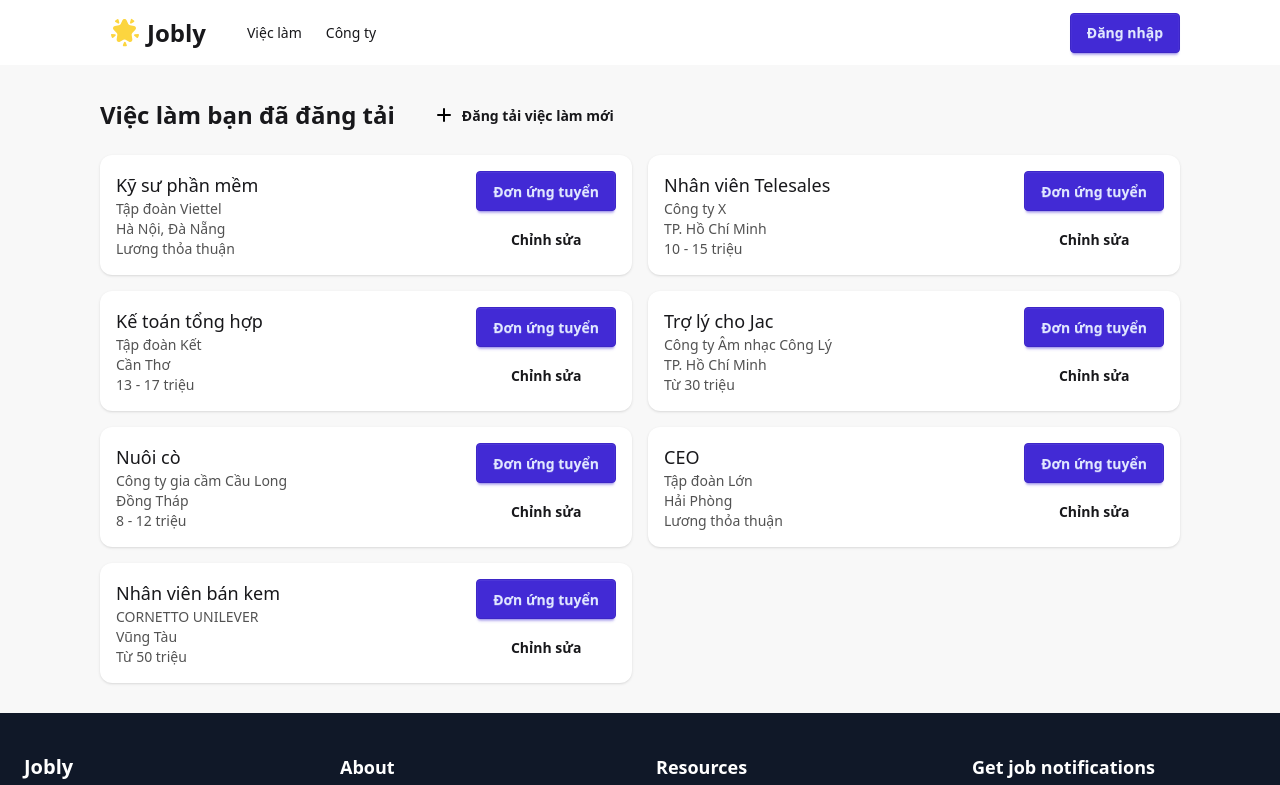
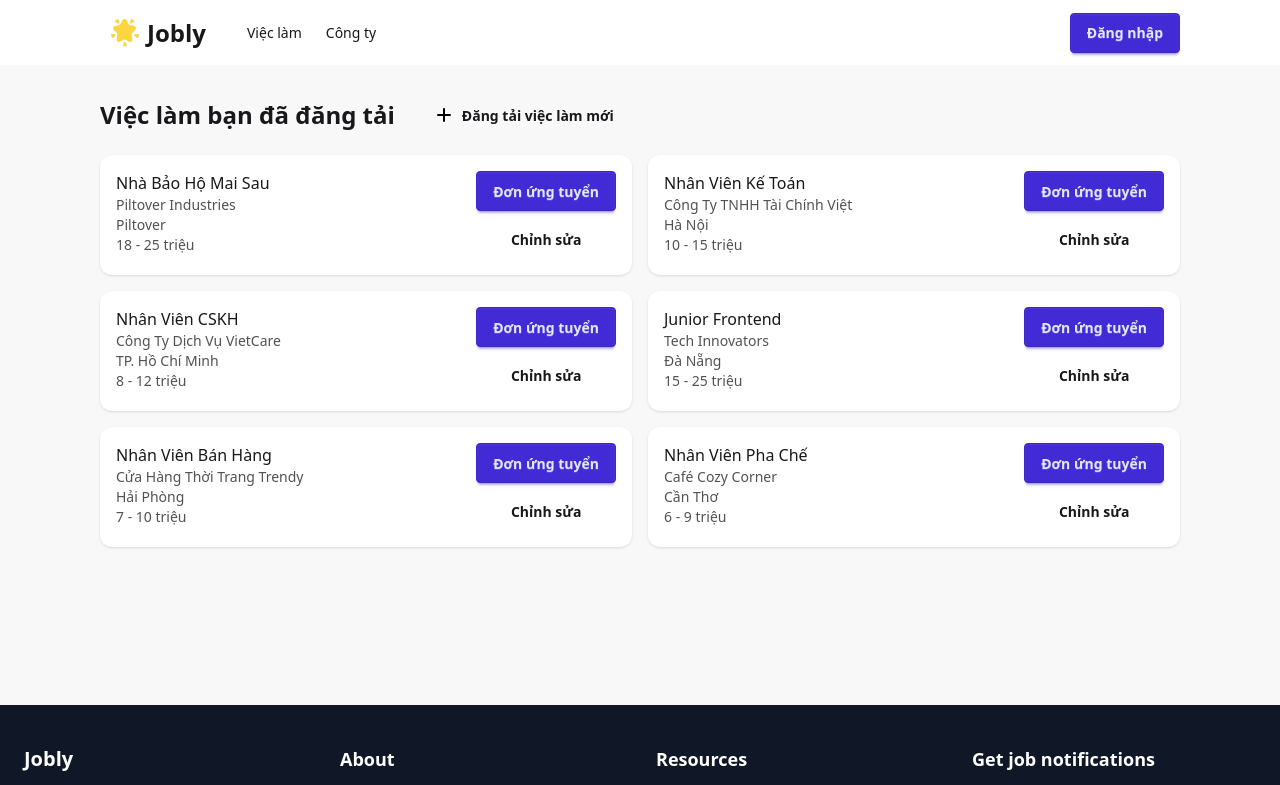
Before and after one commit to mhndckngyn/se332-demo-fe, a React (Vite) app: page /recruiter in a window 1280 px wide. Shown: the top 785 px of the page. Built offline with nearby package versions, Linux system fonts and the light colour scheme.

Commit message:
feat: finish add-edit job form

```diff
--- a/src/app/components/JobItem/JobItem.tsx
+++ b/src/app/components/JobItem/JobItem.tsx
@@ -6,7 +6,7 @@ export default function JobItem({ job, children }: JobItemProps) {
       <div className='flex-1 flex flex-col gap-3'>
         <div className='flex gap-3'>
           <div className='flex-1'>
-            <p className='font-medium text-lg block'>{job.name}</p>
+            <p className='font-medium block'>{job.name}</p>
             <p className='text-sm text-neutral-600'>{job.company}</p>
             <p className='text-sm text-neutral-600'>{job.location}</p>
             {job.minSalary && job.maxSalary && (
--- a/src/app/pages/Homepage/Homepage.tsx
+++ b/src/app/pages/Homepage/Homepage.tsx
@@ -1,4 +1,4 @@
-import { JobData } from '@/app/types/data.ts';
+import { JobGeneralData } from '@/app/types/data.ts';
 import { JobItemsExample } from '@/mocks/JobItemsExample.ts';
 import { useState } from 'react';
 import JobSection from './partials/JobSection.tsx';
@@ -6,7 +6,7 @@ import Search from './partials/Search.tsx';
 
 export default function Homepage() {
   const jobs = JobItemsExample;
-  const [applyingJob, setApplyingJob] = useState<JobData | null>(null);
+  const [applyingJob, setApplyingJob] = useState<JobGeneralData | null>(null);
 
   return (
     <div className='flex-1'>
--- a/src/app/pages/Homepage/types.ts
+++ b/src/app/pages/Homepage/types.ts
@@ -1,8 +1,8 @@
-import { JobData } from '@/app/types/data';
+import { JobGeneralData } from '@/app/types/data';
 
 export type JobSectionProps = {
-  initialJobs: JobData[];
-  setApplyingJob: React.Dispatch<React.SetStateAction<JobData | null>>;
+  initialJobs: JobGeneralData[];
+  setApplyingJob: React.Dispatch<React.SetStateAction<JobGeneralData | null>>;
 };
 
 export type FilterProps = {
--- a/src/app/pages/JobDetail/JobDetail.tsx
+++ b/src/app/pages/JobDetail/JobDetail.tsx
@@ -1,13 +1,30 @@
-import JobDetailsExample from '@/mocks/JobDetailsExample';
-import { useState } from 'react';
+import { JobDetailData } from '@/app/types/data';
+import JobDetailsListExample from '@/mocks/JobDetailsExample';
+import { useEffect, useState } from 'react';
+import { useParams } from 'react-router-dom';
 import JobApplicationForm from './partials/JobApplicationForm';
+
 const JobDetail = () => {
-  const jobDetail = JobDetailsExample;
+  const { id } = useParams();
+  const [job, setJob] = useState<JobDetailData | null>(null);
   const [openForm, setOpenForm] = useState<boolean>();
+
+  useEffect(() => {
+    const getJobInfo = async () => {
+      const currentJob = JobDetailsListExample.find((j) => j.id === id);
+      if (currentJob) {
+        setJob(currentJob);
+      }
+    };
+
+    getJobInfo();
+  }, [id]);
 
   const handleApply = () => {
     setOpenForm((prevState) => !prevState);
   };
+
+  if (!job) return <div>Job not found</div>;
 
   return (
     <div className='flex-1 min-h-[80vh]'>
@@ -20,7 +37,7 @@ const JobDetail = () => {
         </div>
       )}
       <div className='bg-[#F8F8FD] px-[100px] py-[40px] gap-[20px] grid place-items-center'>
-        <div className='flex bg-base-100 p-[30px] rounded-xl shadow-sm'>
+        <div className='flex bg-base-100 p-[30px] rounded-xl shadow-sm lg:min-w-[600px]'>
           <div className='bg-blue-500 text-white text-xl font-bold p-3 rounded-lg h-max mt-1'>
             S
           </div>
@@ -28,15 +45,15 @@ const JobDetail = () => {
             <div className='flex flex-col'>
               <div className='flex justify-between'>
                 <div>
-                  <h1 className='text-2xl font-bold'>{jobDetail.name}</h1>
-                  <p className='text-gray-500 mt-1 mb-3'>
-                    {jobDetail.company} ({jobDetail.location})
+                  <h1 className='text-2xl font-bold'>{job.name}</h1>
+                  <p className='text-gray-500 mt-1'>
+                    {job.company} ({job.location})
                   </p>
                 </div>
-                <button className='btn btn-primary' onClick={handleApply}>Ứng tuyển</button>
+                <button className='btn btn-primary' onClick={handleApply}>
+                  Ứng tuyển
+                </button>
               </div>
-              <p className='prose'>{jobDetail.description}</p>
-              <div></div>
             </div>
             <div className='divider'></div>
             <div className='flex justify-between'>
@@ -51,12 +68,12 @@ const JobDetail = () => {
               <div className='flex flex-col gap-1'>
                 <p className='font-semibold'>Mức lương 💸</p>
                 <p className='text-neutral-500'>
-                  {jobDetail.minSalary && jobDetail.maxSalary
-                    ? `${jobDetail.minSalary} - ${jobDetail.maxSalary} triệu`
-                    : jobDetail.minSalary
-                    ? `Từ ${jobDetail.minSalary} triệu`
-                    : jobDetail.maxSalary
-                    ? `Tới ${jobDetail.maxSalary} triệu`
+                  {job.minSalary && job.maxSalary
+                    ? `${job.minSalary} - ${job.maxSalary} triệu`
+                    : job.minSalary
+                    ? `Từ ${job.minSalary} triệu`
+                    : job.maxSalary
+                    ? `Tới ${job.maxSalary} triệu`
                     : `Lương thỏa thuận`}
                 </p>
               </div>
@@ -68,24 +85,16 @@ const JobDetail = () => {
         <div className='prose'>
           <h2>🛠️ Trách nhiệm công việc</h2>
           <ul>
-            {jobDetail.responsibilities.map((r, index) => (
+            {job.responsibilities.map((r, index) => (
               <li key={index}>{r}</li>
             ))}
           </ul>
         </div>
         <div className='prose'>
-          <h2>👀 Chúng tôi đang tìm...</h2>
+          <h2>🎯 Yêu cầu ứng viên</h2>
           <ul>
-            {jobDetail.whoAreYou.map((w, index) => (
+            {job.whoAreYou.map((w, index) => (
               <li key={index}>{w}</li>
-            ))}
-          </ul>
-        </div>
-        <div className='prose'>
-          <h2>💰 Đãi ngộ và phúc lợi</h2>
-          <ul>
-            {jobDetail.benefits.map((b, index) => (
-              <li key={index}>{b}</li>
             ))}
           </ul>
         </div>
--- a/src/app/pages/RecruiterPage/RecruiterPage.tsx
+++ b/src/app/pages/RecruiterPage/RecruiterPage.tsx
@@ -1,24 +1,24 @@
 import JobItem from '@/app/components/JobItem';
-import { JobData } from '@/app/types/data';
+import { JobDetailData, JobGeneralData } from '@/app/types/data';
 import { add } from '@/assets';
-import { JobItemsExample } from '@/mocks/JobItemsExample';
 import { useState } from 'react';
 import JobInfoModal from './partials/JobInfoModal';
+import { JobDetailsListExample } from '@/mocks/JobDetailsExample';
 
 export default function RecruiterPage() {
-  const [jobs, setJobs] = useState(JobItemsExample);
-  const [selectedJob, setSelectedJob] = useState<JobData | null>(null);
+  const [jobs, setJobs] = useState(JobDetailsListExample);
+  const [selectedJob, setSelectedJob] = useState<JobDetailData | null>(null);
 
-  const handleFormOpen = (jobData: JobData | null) => {
+  const handleFormOpen = (jobData: JobDetailData | null) => {
     setSelectedJob(jobData);
-    const form = document.getElementById('job-info-form');
-    if (form instanceof HTMLDialogElement) {
-      form.showModal();
+    const modal = document.getElementById('job-info-form');
+    if (modal instanceof HTMLDialogElement) {
+      modal.showModal();
     }
   };
 
   return (
-    <div className='flex-1 bg-base-200 px-[100px] py-[30px]'>
+    <div className='flex-1 bg-base-200 px-[100px] py-[30px] min-h-[80vh]'>
       <div className='flex items-center gap-[20px]'>
         <h1 className='text-2xl font-semibold'>Việc làm bạn đã đăng tải</h1>
         <button className='btn btn-ghost' onClick={() => handleFormOpen(null)}>
--- a/src/app/types/props.ts
+++ b/src/app/types/props.ts
@@ -1,11 +1,11 @@
 import { ReactNode } from "react";
-import { JobData } from "./data";
+import { JobDetailData, JobGeneralData } from "./data";
 
 export type JobItemProps = {
-  job: JobData;
+  job: JobGeneralData;
   children: ReactNode;
 }
 
 export type JobInfoProps = {
-  initialJob: JobData | null;
+  initialJob: JobDetailData | null;
 }
--- a/src/mocks/JobDetailsExample.ts
+++ b/src/mocks/JobDetailsExample.ts
@@ -1,13 +1,15 @@
-const JobDetailsExample = {
+import { JobDetailData } from '@/app/types/data';
+
+export const JobDetailsListExample: JobDetailData[] = [
+  {
+    id: '1',
     name: 'Nhà Bảo Hộ Mai Sau',
     company: 'Piltover Industries',
     location: 'Piltover',
     postDate: '1/1/2025',
     applyBefore: '8/1/2025',
-  minSalary: '18',
-  maxSalary: '25',
-  description:
-    'Chúng tôi cần một cá nhân xuất sắc để giám sát và phát triển các sáng kiến công nghệ nhằm bảo vệ và thúc đẩy sự phát triển của Piltover. Bạn sẽ chịu trách nhiệm nghiên cứu, phát triển vũ khí và công nghệ Hextech, giám sát an ninh thành phố, đồng thời truyền cảm hứng cho cộng đồng về tiềm năng của khoa học và đổi mới.',
+    minSalary: 18,
+    maxSalary: 25,
     responsibilities: [
       'Nghiên cứu và cải tiến công nghệ Hextech để bảo vệ Piltover khỏi các mối đe dọa',
       'Duy trì và nâng cấp vũ khí cá nhân, đặc biệt là Búa Thủy Ngân',
@@ -22,14 +24,107 @@ const JobDetailsExample = {
       'Một người truyền cảm hứng, có khả năng thu hút và dẫn dắt cộng đồng hướng tới tương lai tốt đẹp hơn',
       'Một quý ông lịch lãm, biết cách xuất hiện với phong thái tự tin và đẳng cấp',
     ],
-  benefits: [
-    'Trợ cấp nghiên cứu: Quyền tiếp cận không giới hạn đến các phòng thí nghiệm Hextech tiên tiến nhất của Piltover',
-    'Trang bị cá nhân: Hỗ trợ nâng cấp và bảo trì Búa Thủy Ngân, cùng với các công nghệ Hextech tối tân nhất',
-    'Danh vọng và tầm ảnh hưởng: Trở thành biểu tượng của Piltover, có tiếng nói quan trọng trong các quyết sách công nghệ và an ninh',
-    'Mạng lưới quan hệ đẳng cấp: Kết nối với các nhà phát minh, chính trị gia và lãnh đạo hàng đầu của thành phố',
-    'Đãi ngộ hấp dẫn: Phụ cấp hàng tháng tương xứng với tầm ảnh hưởng, cùng nhiều cơ hội đầu tư vào các dự án đổi mới',
-    'Chế độ nghỉ dưỡng đặc biệt: Quyền sử dụng các khu nghỉ dưỡng cao cấp dành riêng cho giới tinh hoa của Piltover',
+  },
+  {
+    id: '2',
+    name: 'Nhân Viên Kế Toán',
+    company: 'Công Ty TNHH Tài Chính Việt',
+    location: 'Hà Nội',
+    postDate: '5/3/2025',
+    applyBefore: '20/3/2025',
+    minSalary: 10,
+    maxSalary: 15,
+    responsibilities: [
+      'Kiểm tra, tổng hợp và báo cáo tài chính hàng tháng',
+      'Lập hóa đơn, chứng từ kế toán theo quy định',
+      'Hỗ trợ kiểm toán và làm việc với cơ quan thuế',
     ],
-};
+    whoAreYou: [
+      'Có kiến thức vững về kế toán và thuế',
+      'Cẩn thận, chi tiết và trung thực trong công việc',
+      'Có khả năng làm việc nhóm và chịu áp lực tốt',
+    ],
+  },
+  {
+    id: '3',
+    name: 'Nhân Viên CSKH',
+    company: 'Công Ty Dịch Vụ VietCare',
+    location: 'TP. Hồ Chí Minh',
+    postDate: '10/3/2025',
+    applyBefore: '25/3/2025',
+    minSalary: 8,
+    maxSalary: 12,
+    responsibilities: [
+      'Tiếp nhận và xử lý yêu cầu của khách hàng qua điện thoại và email',
+      'Hỗ trợ khách hàng giải quyết các vấn đề liên quan đến sản phẩm, dịch vụ',
+      'Ghi nhận phản hồi của khách hàng và báo cáo cấp trên',
+    ],
+    whoAreYou: [
+      'Giao tiếp tốt, giọng nói dễ nghe và thân thiện',
+      'Kiên nhẫn, có khả năng xử lý tình huống linh hoạt',
+      'Yêu thích công việc hỗ trợ và chăm sóc khách hàng',
+    ],
+  },
+  {
+    id: '4',
+    name: 'Junior Frontend',
+    company: 'Tech Innovators',
+    location: 'Đà Nẵng',
+    postDate: '15/3/2025',
+    applyBefore: '30/3/2025',
+    minSalary: 15,
+    maxSalary: 25,
+    responsibilities: [
+      'Phát triển và tối ưu giao diện người dùng cho các ứng dụng web',
+      'Làm việc với UI/UX designers để tạo trải nghiệm tốt nhất cho người dùng',
+      'Hỗ trợ sửa lỗi và tối ưu hiệu suất trang web',
+    ],
+    whoAreYou: [
+      'Có kinh nghiệm với React, Vue hoặc Angular',
+      'Hiểu về tối ưu hiệu suất và responsive design',
+      'Có khả năng làm việc nhóm và tư duy giải quyết vấn đề',
+    ],
+  },
+  {
+    id: '5',
+    name: 'Nhân Viên Bán Hàng',
+    company: 'Cửa Hàng Thời Trang Trendy',
+    location: 'Hải Phòng',
+    postDate: '18/3/2025',
+    applyBefore: '5/4/2025',
+    minSalary: 7,
+    maxSalary: 10,
+    responsibilities: [
+      'Tư vấn và hỗ trợ khách hàng trong việc lựa chọn sản phẩm',
+      'Sắp xếp và trưng bày sản phẩm theo tiêu chuẩn cửa hàng',
+      'Thực hiện thanh toán và kiểm kê hàng hóa',
+    ],
+    whoAreYou: [
+      'Năng động, thân thiện và yêu thích thời trang',
+      'Có kỹ năng giao tiếp và tư vấn khách hàng tốt',
+      'Sẵn sàng làm việc theo ca linh hoạt',
+    ],
+  },
+  {
+    id: '6',
+    name: 'Nhân Viên Pha Chế',
+    company: 'Café Cozy Corner',
+    location: 'Cần Thơ',
+    postDate: '20/3/2025',
+    applyBefore: '10/4/2025',
+    minSalary: 6,
+    maxSalary: 9,
+    responsibilities: [
+      'Chuẩn bị và pha chế các loại đồ uống theo menu',
+      'Giữ gìn khu vực làm việc sạch sẽ và đảm bảo chất lượng sản phẩm',
+      'Tư vấn và giới thiệu đồ uống phù hợp cho khách hàng',
+    ],
+    whoAreYou: [
+      'Có niềm đam mê với cà phê và pha chế',
+      'Nhanh nhẹn, chăm chỉ và có tinh thần trách nhiệm',
+      'Giao tiếp tốt, tạo trải nghiệm thân thiện cho khách hàng',
+    ],
+  },
+];
 
-export default JobDetailsExample;
+export default JobDetailsListExample;
--- a/src/mocks/JobItemsExample.ts
+++ b/src/mocks/JobItemsExample.ts
@@ -1,60 +1,52 @@
-import { JobData } from '@/app/types/data';
+import { JobGeneralData } from '@/app/types/data';
 
-export const JobItemsExample: JobData[] = [
+export const JobItemsExample: JobGeneralData[] = [
   {
     id: '1',
-    name: 'Kỹ sư phần mềm',
-    company: 'Tập đoàn Viettel',
-    minSalary: null,
-    maxSalary: null,
-    location: 'Hà Nội, Đà Nẵng',
+    name: 'Nhà Bảo Hộ Mai Sau',
+    company: 'Piltover Industries',
+    location: 'Piltover',
+    minSalary: 18,
+    maxSalary: 25,
   },
   {
     id: '2',
-    name: 'Nhân viên Telesales',
-    company: 'Công ty X',
+    name: 'Nhân Viên Kế Toán',
+    company: 'Công Ty TNHH Tài Chính Việt',
+    location: 'Hà Nội',
     minSalary: 10,
     maxSalary: 15,
-    location: 'TP. Hồ Chí Minh',
   },
   {
     id: '3',
-    name: 'Kế toán tổng hợp',
-    company: 'Tập đoàn Kết',
-    minSalary: 13,
-    maxSalary: 17,
-    location: 'Cần Thơ',
+    name: 'Nhân Viên CSKH',
+    company: 'Công Ty Dịch Vụ VietCare',
+    location: 'TP. Hồ Chí Minh',
+    minSalary: 8,
+    maxSalary: 12,
   },
   {
     id: '4',
-    name: 'Trợ lý cho Jac',
-    company: 'Công ty Âm nhạc Công Lý',
-    minSalary: 30,
-    maxSalary: null,
-    location: 'TP. Hồ Chí Minh',
+    name: 'Junior Frontend',
+    company: 'Tech Innovators',
+    location: 'Đà Nẵng',
+    minSalary: 15,
+    maxSalary: 25,
   },
   {
     id: '5',
-    name: 'Nuôi cò',
-    company: 'Công ty gia cầm Cầu Long',
-    minSalary: 8,
-    maxSalary: 12,
-    location: 'Đồng Tháp',
+    name: 'Nhân Viên Bán Hàng',
+    company: 'Cửa Hàng Thời Trang Trendy',
+    location: 'Hải Phòng',
+    minSalary: 7,
+    maxSalary: 10,
   },
   {
     id: '6',
-    name: 'CEO',
-    company: 'Tập đoàn Lớn',
-    minSalary: null,
-    maxSalary: null,
-    location: 'Hải Phòng',
-  },
-  {
-    id: '7',
-    name: 'Nhân viên bán kem',
-    company: 'CORNETTO UNILEVER',
-    minSalary: 50,
-    maxSalary: null,
-    location: 'Vũng Tàu',
+    name: 'Nhân Viên Pha Chế',
+    company: 'Café Cozy Corner',
+    location: 'Cần Thơ',
+    minSalary: 6,
+    maxSalary: 9,
   },
 ];
```
Also changed, not shown: src/app/pages/Homepage/partials/JobSection.tsx (+5 -5 lines), src/app/pages/RecruiterPage/partials/JobInfoModal.tsx (+63 -54 lines), src/app/types/data.ts (+9 -2 lines). Lines whose indentation alone changed are shown as unchanged.
